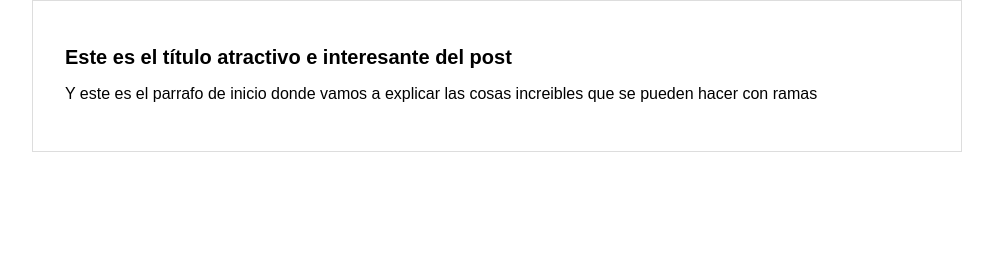
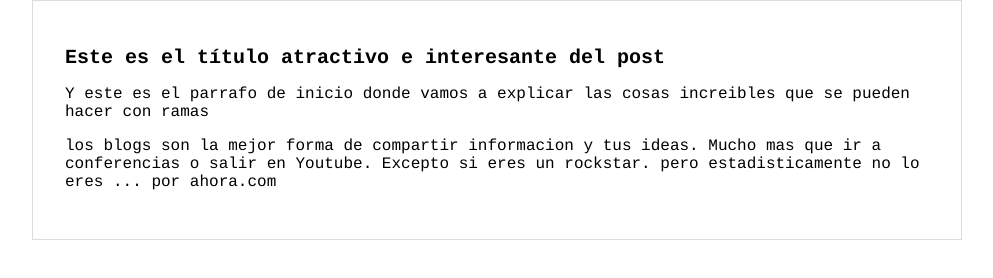
Before and after one commit to kellyjohanasalb/pacta, a plain HTML site: page index.html in a window 1280 px wide. Shown: the whole page, without its empty margins (143-1136 px from the left). Drawn offline with Linux system fonts and the light colour scheme.

Commit message:
Agregado el contenido adicional de blog y una mejor tipografía

```diff
--- a/css/index.css
+++ b/css/index.css
@@ -1,7 +1,7 @@
 body {
     color: 😉#333;
     text-align: center;
-    font-family: Arial;
+    font-family: Courier;
     font-size: 16px;
     margin: 0;
     padding: 0
--- a/index.html
+++ b/index.html
@@ -15,6 +15,8 @@
         <div id="post">
             <h1>Este es el título atractivo e interesante del post</h1>
             <p>Y este es el parrafo de inicio donde vamos a explicar las cosas increibles que se pueden hacer con ramas</p>
+            <p>
+                los blogs son la mejor forma de compartir informacion y tus ideas. Mucho mas que ir a conferencias o salir en Youtube. Excepto si eres un rockstar. pero estadisticamente no lo eres ... por ahora.com </p>
         </div>
     </div>
     <source src="index.js" type="">
```
